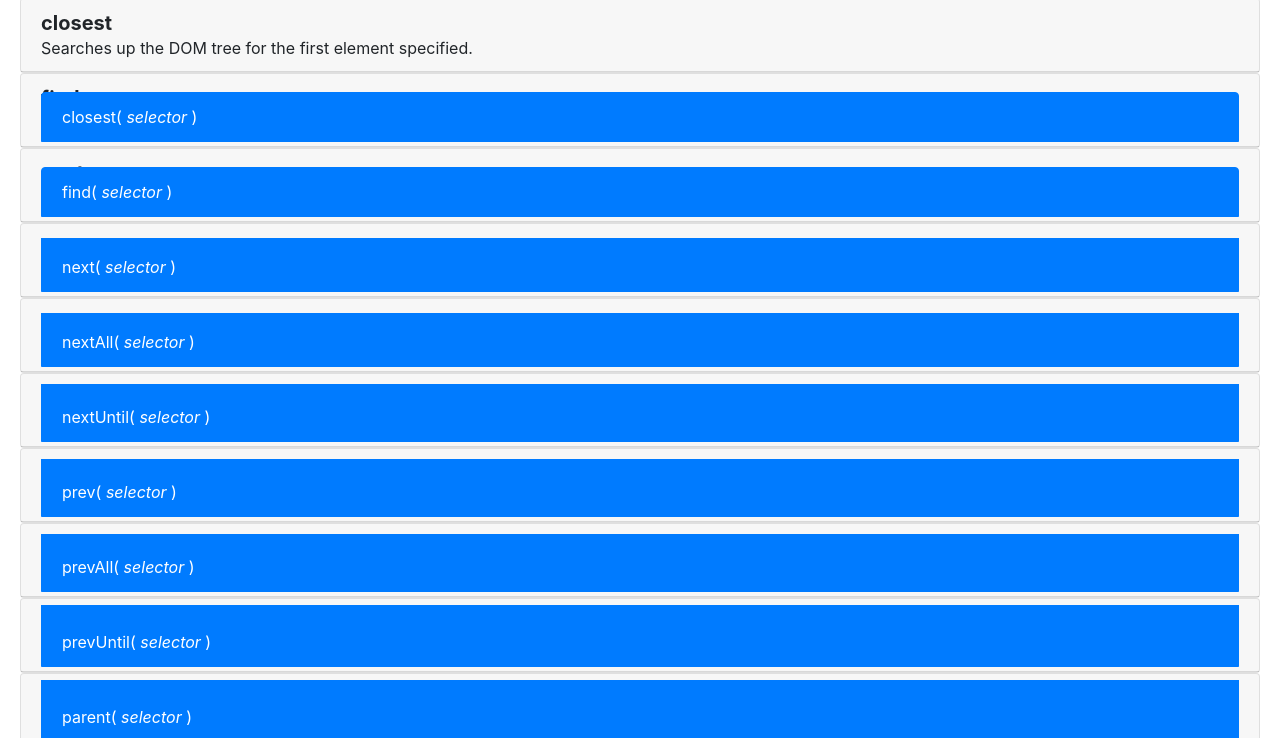
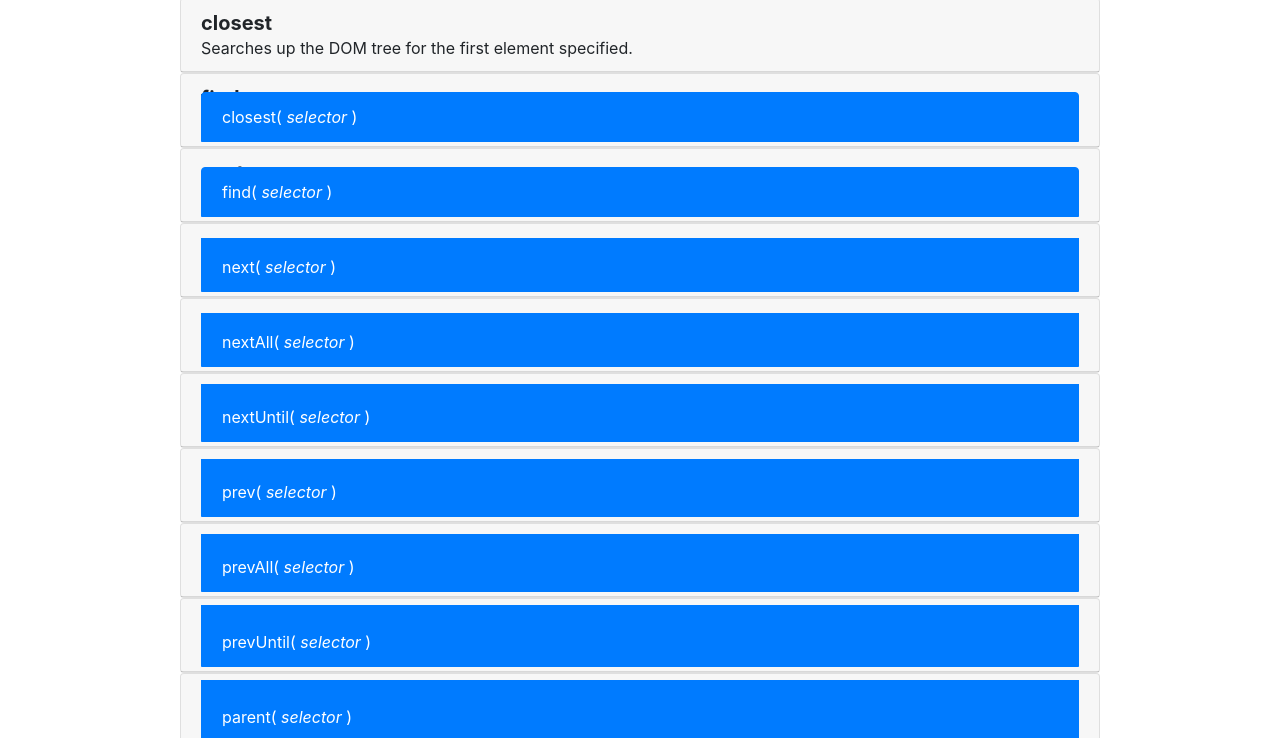
Before and after one commit to Quozzo/vQuery, a plain HTML site: page index.html in a window 1280 px wide. Shown: the part 309-1047 px from the top of the page. Drawn offline with nearby package versions, Linux system fonts and the light colour scheme.

Commit message:
Added some styling for the live view and a readme.

```diff
--- a/vQuery.css
+++ b/vQuery.css
@@ -1,6 +1,11 @@
 body, html {
     margin: 0;
     padding: 0;
+}
+
+#wrapper {
+    max-width: 960px;
+    margin: 0 auto;
 }
 
 #content {
```
Also changed, not shown: 1 other file.
